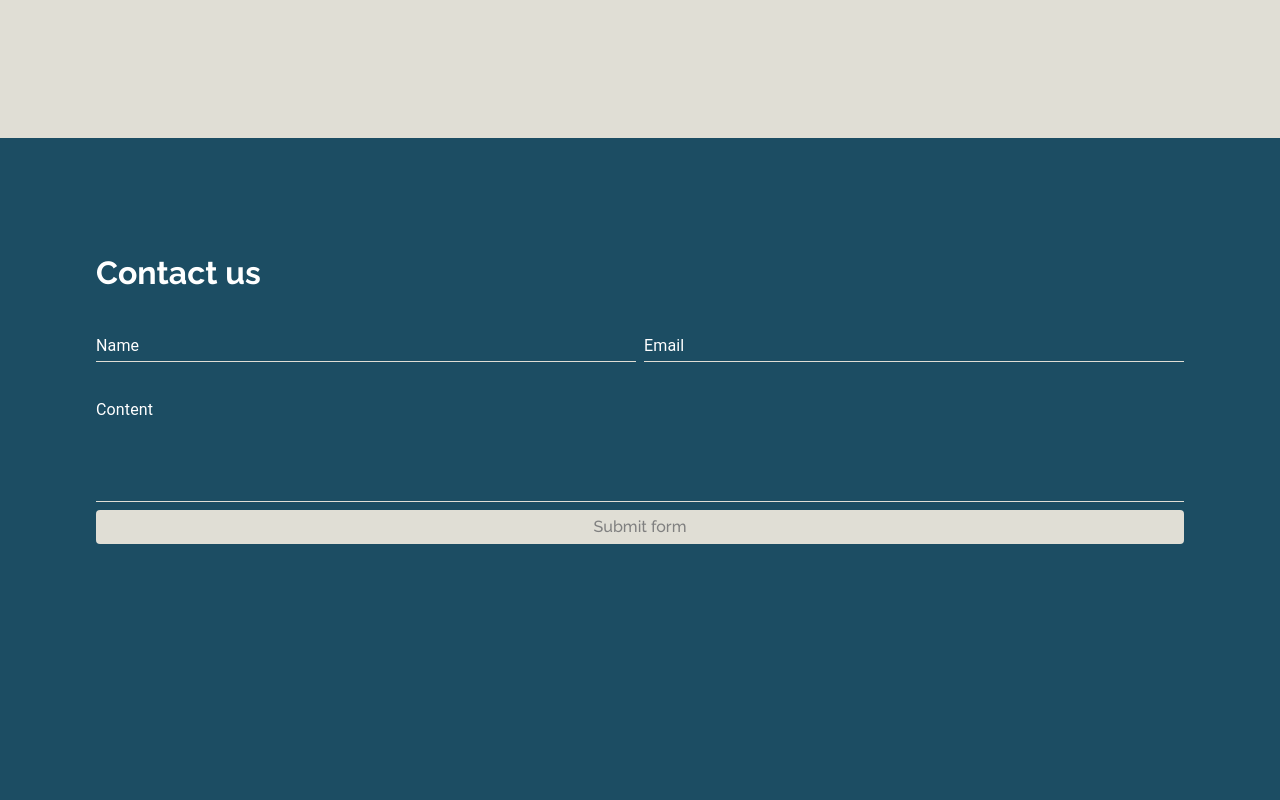
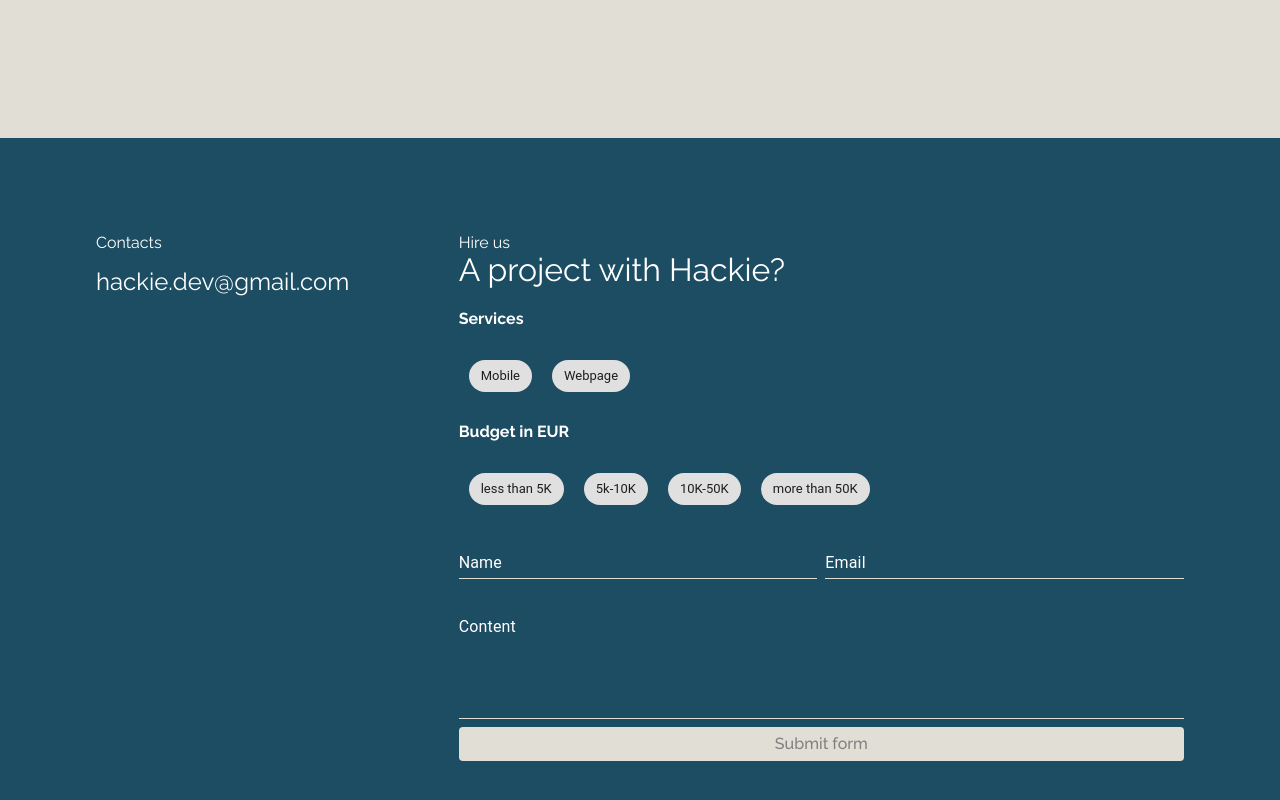
Before and after one commit to hackiedev/site, a Next.js app: page /index in a window 1280 px wide. Shown: the part 1462-2262 px from the top of the page. Built offline with nearby package versions, Linux system fonts and the light colour scheme.

Commit message:
sidebar and chips
added sidebar and chips for the contact-form

```diff
--- a/package.json
+++ b/package.json
@@ -7,15 +7,17 @@
     "start": "next start"
   },
   "dependencies": {
+    "@material-ui/core": "^4.10.2",
+    "lodash": "^4.17.15",
     "next": "^9.4.2",
     "react": "^16.13.1",
     "react-dom": "^16.13.1",
     "react-intersection-observer": "^8.26.2",
     "styled-components": "^5.1.1",
-    "styled-icons": "^10.2.1",
-    "@material-ui/core": "^4.10.2"
+    "styled-icons": "^10.2.1"
   },
   "devDependencies": {
+    "@types/lodash": "^4.14.155",
     "@types/node": "^14.0.5",
     "@types/react": "^16.9.35",
     "babel-plugin-styled-components": "^1.10.7",
--- a/src/components/Text.tsx
+++ b/src/components/Text.tsx
@@ -4,6 +4,7 @@ import { paddingMixin, PaddingMixingProps } from "../utils/style";
 
 export const fontSizes = {
   default: "1em",
+  medium: "1.5em",
   big: "2em",
 };
 
--- a/src/components/pages/index/ContactUs.tsx
+++ b/src/components/pages/index/ContactUs.tsx
@@ -1,4 +1,7 @@
-import React, { useState } from "react";
+import React, { useState, useEffect } from "react";
+import styled from "styled-components";
+import Chip from "@material-ui/core/Chip";
+import { remove, union } from "lodash";
 
 import Text from "../../Text";
 import Container from "../../Container";
@@ -6,17 +9,83 @@ import { colors } from "../../../utils/style";
 import Input from "../../Input";
 import Button from "../../Button";
 
+const Tag = styled(Chip)`
+  && {
+    margin: 10px;
+  }
+`;
+
 const ContactUs = () => {
   const [name, setName] = useState("");
   const [email, setEmail] = useState("");
   const [content, setContent] = useState("");
+  const [services, setServices] = useState<Array<string>>([]);
+  const [budgets, setBudgets] = useState([]);
 
   return (
     <Container padding="large">
-      <Text size="big" component="h1" color={colors.white}>
-        Contact us
+      <Container direction="row">
+        <Container direction="column" paddingBottom="default" size={0.5}>
+          <Text size="default" color={colors.white}>
+            Contacts
           </Text>
-      <Container direction="row" paddingBottom="default">
+          <Text paddingTop="default" size="medium" color={colors.white}>
+            hackie.dev@gmail.com
+          </Text>
+        </Container>
+        <Container direction="column">
+          <Text color={colors.white}>Hire us</Text>
+          <Text size="big" color={colors.white}>
+            A project with Hackie?
+          </Text>
+          <Text component="h4" color={colors.white}>
+            Services
+          </Text>
+          <Container direction="row">
+            {["Mobile", "Webpage"].map((tag_label) => (
+              <Tag
+                color={services.includes(tag_label) ? "primary" : ""}
+                label={tag_label}
+                onClick={() => {
+                  if (services.includes(tag_label)) {
+                    setServices(
+                      remove(services, (curr: string) => curr !== tag_label)
+                    );
+                  } else {
+                    setServices(union(services, [tag_label]));
+                  }
+                }}
+              />
+            ))}
+          </Container>
+          <Text component="h4" color={colors.white}>
+            Budget in EUR
+          </Text>
+          <Container direction="row">
+            {["less than 5K", "5k-10K", "10K-50K", "more than 50K"].map(
+              (tag_label) => (
+                <Tag
+                  color={services.includes(tag_label) ? "primary" : ""}
+                  label={tag_label}
+                  onClick={() => {
+                    if (services.includes(tag_label)) {
+                      setServices(
+                        remove(services, (curr: string) => curr !== tag_label)
+                      );
+                    } else {
+                      setServices(union(services, [tag_label]));
+                    }
+                  }}
+                />
+              )
+            )}
+          </Container>
+          <Container
+            direction="row"
+            paddingBottom="default"
+            paddingTop="default"
+            size={1}
+          >
             <Container paddingRight="small" size={1}>
               <Input
                 label="Name"
@@ -59,6 +128,8 @@ const ContactUs = () => {
             </Button>
           </Container>
         </Container>
+      </Container>
+    </Container>
   );
 };
 
--- a/src/pages/index/index.tsx
+++ b/src/pages/index/index.tsx
@@ -91,7 +91,7 @@ const HomePage = () => {
             onClick: () => scrollToScreen("welcome-screen"),
           },
           { name: "Team", onClick: () => scrollToScreen("team-screen") },
-          { name: "Form", onClick: () => scrollToScreen("form-screen") },
+          { name: "Hire us", onClick: () => scrollToScreen("hire-us-screen") },
         ]}
       />
       <VisibleScreen
@@ -145,7 +145,7 @@ const HomePage = () => {
           setTabsColor(isVisible ? colors.white : colors.black);
         }}
       >
-        <FormScreen background={colors.blue} id="form-screen">
+        <FormScreen background={colors.blue} id="hire-us-screen">
           <ContactUs />
         </FormScreen>
       </VisibleScreen>
```
Also changed, not shown: 1 other file (tests, documents, lock files or other folders). Lines whose indentation alone changed are shown as unchanged.
